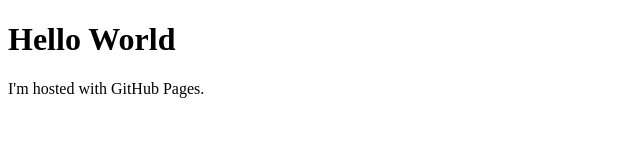
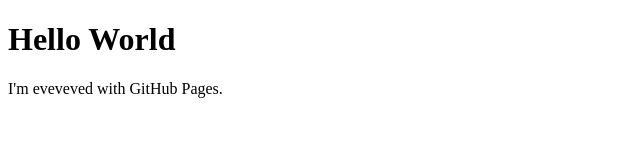
Before and after one commit to f0rknturkoglu/f0rkn.github.io, a plain HTML site: page index.html in a window 1280 px wide. Shown: the full height of the page, 0-640 px from the left. Drawn offline with Linux system fonts and the light colour scheme.

Commit message:
Update index.html

```diff
--- a/index.html
+++ b/index.html
@@ -2,6 +2,6 @@
 <html>
 <body>
 <h1>Hello World</h1>
-<p>I'm hosted with GitHub Pages.</p>
+<p>I'm eveveved with GitHub Pages.</p>
 </body>
 </html>
```
